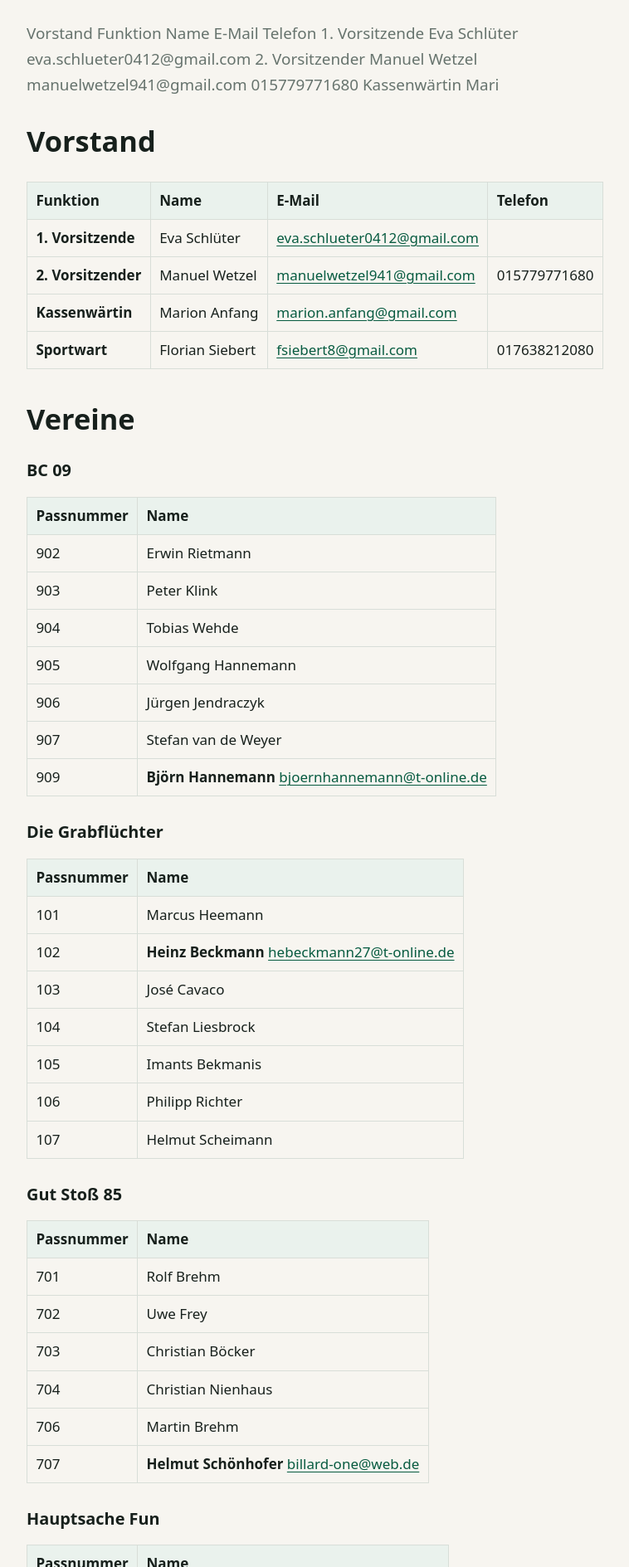
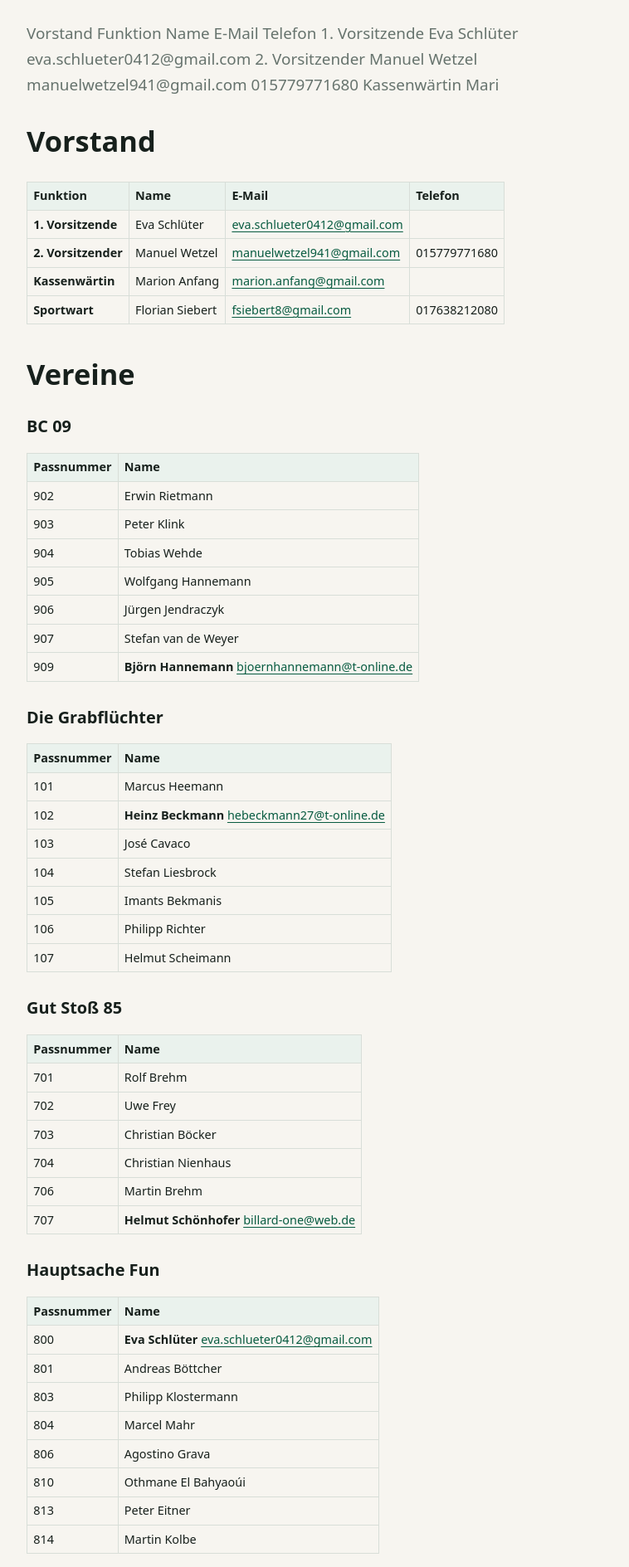
Before and after one commit to NINI1988/Pool, a Jekyll site: the page built from _pages/vorstand-vereine.md, in a window 1280 px wide. Shown: the part 476-2365 px from the top of the page at 83% size, without its empty margins (80-838 px from the left). Built offline with Jekyll 4.4.1, drawn with Linux system fonts in a browser that asks for light colours.

Commit message:
Fix: table on mobile too large

```diff
--- a/assets/css/main.css
+++ b/assets/css/main.css
@@ -233,14 +233,19 @@
 }
 
 .content table {
+  display: block;
+  width: max-content;
+  max-width: 100%;
+  overflow-x: auto;
   border-collapse: collapse;
   margin-bottom: 2rem;
+  font-size: clamp(.75rem, 2.8vw, .9rem);
 }
 
 .content th,
 .content td {
   border: 1px solid var(--line);
-  padding: .5rem .65rem;
+  padding: .3rem .45rem;
   text-align: left;
 }
 
```
Also changed, not shown: Admin2/site-preview.test.js (+13 -0 lines).
